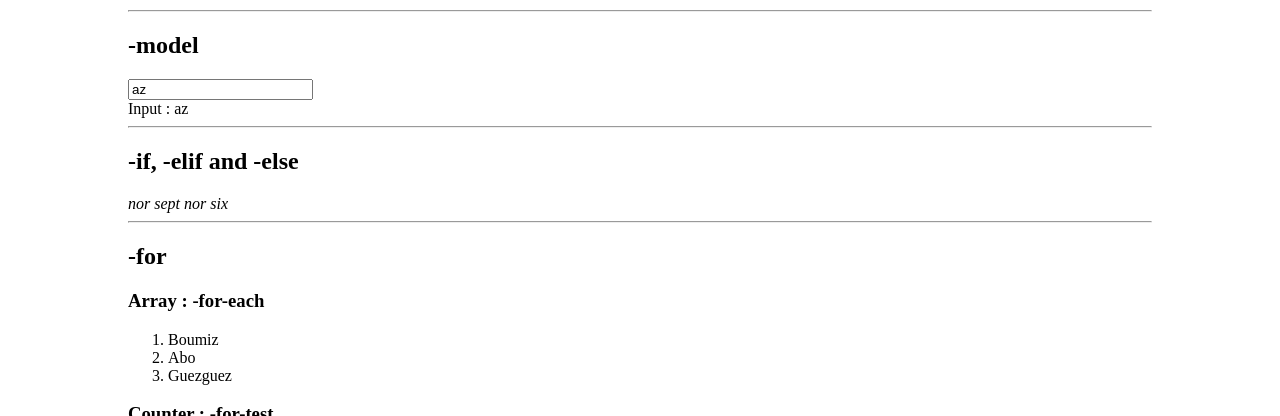
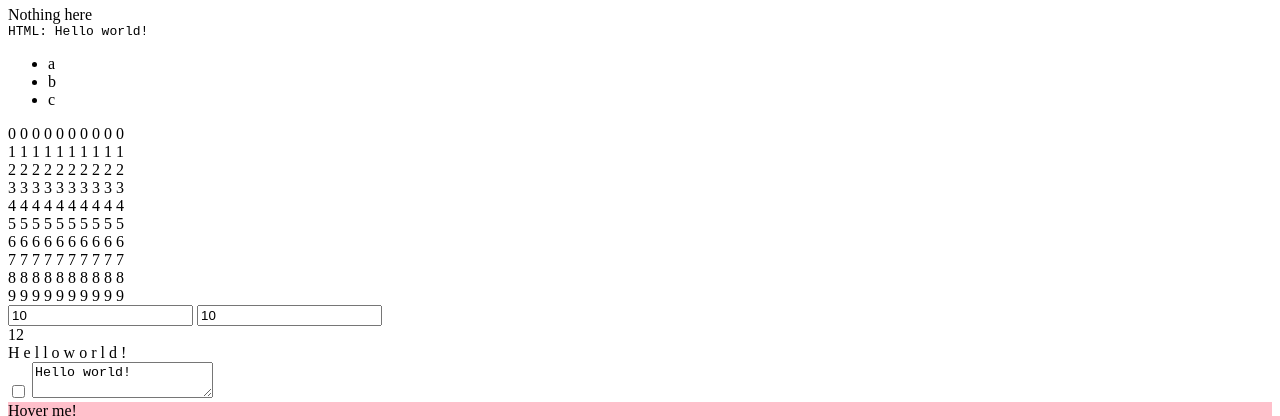
Before and after one commit to ptlc8/anchovy, a plain HTML site: page test.html in a window 1280 px wide. Shown: the part 121-537 px from the top of the page. Drawn offline with Linux system fonts and the light colour scheme; no server answers.

Commit message:
starting a refactoring

```diff
--- /dev/null
+++ b/anchovy2.js
@@ -0,0 +1,387 @@
+"use strict";
+var Anchovy = function() {
+
+    var scopes = new Map();
+    var views = new Map();
+
+    // Model class
+    function Model(data = {}) {
+        var element = document.documentElement;
+        if (document.currentScript?.dataset?.isView) {
+            element = document.currentScript.parentElement;
+            while (element.dataset.view == undefined)
+                element = element.parentElement;
+        }
+        if (scopes.get(element) !== undefined)
+            throw "Model already defined for this document or view !";
+        var proxy = new Proxy(data, {
+            set: function (target, name, value) {
+                target[name] = value;
+                console.log("Update " + name + " !");
+                update(element, name);
+                return true;
+            }
+        });
+        scopes.set(element, proxy);
+        return proxy;
+    }
+
+    // represents a scope of variables
+    function Scope(parentScope = {}, data = {}) {
+        let target = {};
+        var proxy = new Proxy(target, {
+            get: function (target, name) {
+                return name in target ? target[name] : parentScope[name];
+            },
+            set: function (target, name, value) {
+                if (name in target || name == "put")
+                    target[name] = value;
+                else
+                    parentScope[name] = value;
+                return true;
+            },
+            has: function (target, name) {
+                return name in target || name in parentScope;
+            },
+            ownKeys: function (target) {
+                return Object.keys(target).concat(Object.keys(parentScope));
+            },
+            enumerate: function (target) {
+                return Object.keys(target).concat(Object.keys(parentScope));
+            }
+        });
+        proxy.put = function (name, value) {
+            target[name] = value;
+        }
+        return proxy;
+    }
+
+    // return scope of an element
+    function getScope(el) {
+        if (el == null)
+            return globalThis;
+        return scopes.get(el) || getScope(el.parentElement);
+    }
+
+    // update scope of an element
+    function updateScope(el, data) {
+        if (!scopes.has(el))
+            scopes.set(el, Scope(getScope(el.parentElement)));
+        for (let k in data) scopes.get(el).put(k, data[k]);
+    }
+
+    // remove lost scopes (scopes of removed elements)
+    function cleanScopes() {
+        for (let el of scopes.keys())
+            if (!document.documentElement.contains(el))
+                scopes.delete(el);
+    }
+
+    // eval expression in scope
+    function evalExpression(expression, element) {
+        return new Function("_scope", "with(_scope) { return " + expression + " }").call(element, getScope(element));
+    }
+
+    // update a DOM element and its children, TODO: if variable is specified, only update elements that depend on this variable
+    function update(el, variable=null) {
+        var updateChildren = true;
+
+        // data-model
+        if (shouldUpdate(el.dataset.model, variable)) {
+            el.dataset.bind = el.dataset.model;
+            //var updateSet = new Set(el.dataset.update ? el.dataset.update.split("|") : []);
+            //updateSet.add(el.dataset.model);
+            //el.dataset.update = [...updateSet].join("|");
+            el.removeEventListener("input", onInput);
+            el.addEventListener("input", onInput);
+        }
+
+        // data-if attribute
+        if (shouldUpdate(el.dataset.if, variable)) {
+            let condition = evalExpression(el.dataset.if, el);
+            showHide(el, condition);
+            updateAfterIf(el, condition);
+        }
+
+        // data-bind attribute
+        if (shouldUpdate(el.dataset.bind, variable)) {
+            console.log("binding "+el.dataset.bind+" for " + variable + " !")
+            let value = evalExpression(el.dataset.bind, el);
+            if ("INPUT" == el.tagName) {
+                el[el.type == "checkbox" ? "checked" : "value"] = value;
+            } else if (["SELECT", "TEXTAREA"].includes(el.tagName)) {
+                el.value = value;
+            } else if (el.innerText !== value)
+                el.innerText = value;
+        }
+
+        for (let attr in el.dataset) {
+            // data-on-* attributes
+            if (attr.startsWith("on")) {
+                //let eventName = camelToKebab(attr.replace("on", ""));
+                let eventName = attr.replace("on", "").toLowerCase();
+                el.removeEventListener(eventName, onEvent);
+                el.addEventListener(eventName, onEvent);
+            }
+
+            // data-bind-* attributes
+            if (attr.startsWith("bind") && attr != "bind" && shouldUpdate(el.dataset[attr], variable)) {
+                let bindingAttr = camelToKebab(attr.replace("bind", ""));
+                el.setAttribute(bindingAttr, evalExpression(el.dataset[attr], el));
+            }
+        }
+
+        // data-repeat attribute
+        if (shouldUpdate(el.dataset.repeat, variable)) {
+            // if first run
+            if (el.dataset.repeatContent == undefined) {
+                el.dataset.repeatContent = el.innerHTML;
+                el.innerHTML = "";
+            }
+            let repeat = evalExpression(el.dataset.repeat, el);
+            if (repeat > el.children.length) {
+                let last = el.children.length;
+                for (let index = el.children.length; index < repeat; index++) {
+                    el.insertAdjacentHTML("beforeend", el.dataset.repeatContent);
+                    updateScope(el.lastElementChild, {
+                        [el.dataset.repeatIndex]: index
+                    });
+                }
+                for (let i = last; i < el.children.length; i++) {
+                    update(el.children[i]);
+                }
+            } else if (repeat < el.children.length) {
+                for (let index = el.children.length - 1; index >= repeat; index--)
+                    el.children[index].remove();
+            }
+            updateChildren = false;
+        }
+
+        // data-for-each attribute // TODO: optimize
+        if (el.dataset.forEach && shouldUpdate(el.dataset.forIn, variable)) {
+            // if first run
+            if (el.dataset.forContent == undefined)
+                el.dataset.forContent = el.innerHTML;
+            el.innerHTML = "";
+            let updatedCount = 0;
+            let array = evalExpression(el.dataset.forIn, el);
+            for (const [index, item] of array.entries()) {
+                el.insertAdjacentHTML("beforeend", el.dataset.forContent);
+                while (updatedCount < el.children.length) {
+                    updateScope(el.children[updatedCount], {
+                        [el.dataset.forEach]: item,
+                        [el.dataset.forIndex]: index
+                    });
+                    update(el.children[updatedCount]);
+                    updatedCount++;
+                }
+            }
+            updateChildren = false;
+        }
+
+        // data-html attribute
+        if (shouldUpdate(el.dataset.html, variable)) {
+            setInnerHTML(el, evalExpression(el.dataset.html, el), "isHtml");
+        }
+
+        // Update children
+        if (updateChildren)
+            for (let child of el.children)
+                update(child, variable);
+
+        // data-include data-view attribute
+        if (el.dataset.view && !("loaded" in el.dataset)) {
+            el.dataset.loaded = true;
+            fetch(el.dataset.view)
+                .then(resp => resp.text())
+                .then(html => {
+                    setInnerHTML(el, html, "isView");
+                    for (let child of el.children) {
+                        update(child);
+                    }
+                });
+        }
+
+        cleanScopes();
+    }
+
+    function shouldUpdate(data, variable) {
+        return data && (!variable || data == variable || !data.match(/^[a-z0-9_]+$/i));
+    }
+
+    // when a model input changes, update the model
+    function onInput(event) {
+        evalExpression(event.target.dataset.model + " = this.type == 'checkbox' ? this.checked : ['INPUT','SELECT','TEXTAREA'].includes(this.tagName) ? this.value : this.innerText;", event.target);
+    }
+
+    // when a event is triggered, eval the expression
+    function onEvent(event) { // TODO : add modifiers like .once, .prevent, .stop, .capture, .passive
+        var expression = event.target.dataset["on" + event.type.charAt(0).toUpperCase() + event.type.slice(1)];
+        evalExpression(expression, event.target);
+    }
+
+    // update elements after an if: elif or else
+    function updateAfterIf(el, condition) {
+        // data-elif attribute
+        if (el.nextElementSibling?.dataset?.elif != undefined) {
+            if (!condition) {
+                let condition = evalExpression(el.nextElementSibling.dataset.elif, el.nextElementSibling);
+                showHide(el.nextElementSibling, condition);
+                updateAfterIf(el.nextElementSibling, condition);
+            } else {
+                showHide(el.nextElementSibling, false);
+                updateAfterIf(el.nextElementSibling, true);
+            }
+        }
+        // data-else attribute
+        else if (el.nextElementSibling?.dataset?.else != undefined) {
+            showHide(el.nextElementSibling, !condition);
+        }
+    }
+
+    // show or hide an element
+    function showHide(el, showCondition) { // TODO : transitions
+        el.style.display = showCondition ? "" : "none";
+    }
+
+    // set innerHTML of an element and fix scripts
+    function setInnerHTML(el, html, tag=null) {
+        el.innerHTML = html;
+        Array.from(el.querySelectorAll("script")).forEach(oldScript => {
+            const newScript = document.createElement("script");
+            if (tag !== null)
+                newScript.dataset[tag] = true;
+            Array.from(oldScript.attributes)
+                .forEach(attr => newScript.setAttribute(attr.name, attr.value));
+            newScript.appendChild(document.createTextNode("(function(){ " + oldScript.innerHTML + " })();"));
+            oldScript.parentNode.replaceChild(newScript, oldScript);
+        });
+    }
+
+    // convert camelCase to kebab-case
+    function camelToKebab(str) {
+        return str.replace(/([a-z])([A-Z])/g, "$1-$2").toLowerCase();
+    }
+
+    window.addEventListener("load", function () {
+        update(document.documentElement);
+    });
+
+    return { Model, update, scopes, getScope, evalExpression, Scope, views /* TODO remove */ };
+}();
+
+
+/*
+function updateProp(prop) {
+    //prop = prop.match(/^this\.[^\.]+|^[^\.]+/); // TMP
+    console.log("Update: " + prop);
+    for (let el of register[prop] || [])
+        update(el);
+}
+
+function findUpdatesName(context, props) {
+    return props.split("|").map(p => findUpdateName(context, p));
+}
+
+function findUpdateName(context, prop) {
+    var bind = prop;
+    do {
+        prop = bind.split(".");
+        var bind = prop[0];
+        var found = true;
+        for (let i = 1; i < prop.length; i++) {
+            if (context["_eq_" + bind]) {
+                bind = context["_eq_" + bind];
+                found = false;
+            }
+            bind += "." + prop[i];
+        }
+        if (context["_eq_" + bind]) {
+            bind = context["_eq_" + bind];
+            found = false;
+        }
+    } while (!found);
+    return bind;
+}
+
+const target = Symbol("target");
+function Properties(obj = {}, parent = "this") {
+    for (key in obj) {
+        if (obj[key][target])
+            obj[key] = new Properties(obj[key][target], parent ? parent + "." + key : key);
+        else if (obj[key] instanceof Object)
+            obj[key] = new Properties(obj[key], parent ? parent + "." + key : key);
+    }
+    return new Proxy(obj, {
+        set(obj, prop, value) {
+            if (obj[prop] !== value) {
+                var updateLength = obj instanceof Array && prop.match(/^[0-9]+$/) && parseInt(prop)+1 > obj.length;
+                obj[prop] = value[target] ? new Properties(value[target], parent ? parent + "." + prop : prop)
+                    : value instanceof Object ? new Properties(value, parent ? parent + "." + prop : prop)
+                        : value;
+                if (updateLength) updateProp(parent ? parent + ".length" : "length");
+                updateProp(parent ? parent + "." + prop : prop);
+            }
+            return true;
+        },
+        get(obj, prop) {
+            if (prop == target)
+                return obj;
+            return obj[prop]
+        }
+    });
+}
+
+const context = Symbol("context");
+const variables = Symbol("variables");
+const olds = Symbol("olds");
+const hasChanged = Symbol("hasChanged");
+const updateSymbol = Symbol("update");
+const equivalentsSymbol = Symbol("quivalents");
+function Context(parentContext) {
+    var ctx = new Proxy({}, {
+        set(obj, prop, value) {
+            if ([context, variables, olds, hasChanged, updateSymbol, equivalentsSymbol].includes(prop) || ctx[variables].includes(prop)) {
+                obj[prop] = value;
+            } else {
+                ctx[context][prop] = value;
+            }
+        },
+        get(obj, prop, receiver) {
+            if ([context, variables, olds, hasChanged, updateSymbol, equivalentsSymbol].includes(prop) || ctx[variables].includes(prop)) {
+                return obj[prop];
+            } else {
+                return ctx[context][prop];
+            }
+        },
+        ownKeys(obj) {
+            return Object.keys(obj).concat(Object.keys(ctx[context]));
+        },
+        getOwnPropertyDescriptor(obj, prop) {
+            return {
+                enumerable: true,
+                configurable: true
+            };
+        },
+        has(obj, key) {
+            return key in obj || key in ctx[context];
+        }
+    });
+    ctx[context] = parentContext;
+    ctx[variables] = [];
+    ctx[olds] = null;
+    ctx[hasChanged] = function () {
+        if (ctx[olds] == null) return true;
+        for (let key in ctx[variables])
+            if (ctx[variables][key] != ctx[olds][key])
+                return true;
+        return false;
+    };
+    ctx[updateSymbol] = function () {
+        ctx[olds] = [];
+        for (let key in ctx[variables])
+            ctx[olds][key] = ctx[variables][key];
+    };
+    ctx[equivalentsSymbol] = {};
+    return ctx;
+}*/
--- a/test.html
+++ b/test.html
@@ -1,64 +1,67 @@
-<script src="anchovy.js"></script>
+<script src="anchovy2.js"></script>
 <script>
-    Object.assign(properties, {
-        number: 7,
-        text: "az",
-        smile: false
+    var model = Anchovy.Model({
+        text: "Hello world!",
+        secret: "I'm secret",
+        striked: false,
+        colors: ["pink", "", "lime", "cyan", "coral"],
+        color: 0,
+        getColor: function() {
+            return this.colors[this.color % this.colors.length];
+        },
+        w: 10,
+        h: 10
     });
-    setInterval(() => properties.number = [6, 7, 8][~~(Math.random() * 3)], 1000);
-    function getSmileImage() {
-        return properties.smile ? "https://ambi.dev/pcv/assets/player.png" : "https://ambi.dev/bark/assets/icon.png";
-    }
 </script>
 
-<style>
-    body {
-        margin: 0 10% 10em 10%;
-    }
-</style>
+<body>
+    <i data-bind="Anchovy.scopes.size + ' scopes'"></i>
+    <br />
 
-<body>
-    <h1>Tests</h1>
+    <input data-model="text" />
+    <h1 data-bind="text" data-bind-style="striked?'text-decoration:line-through':''"></h1>
 
-    <h2>-bind and -update</h2>
-    Value : <span data-bind="this.number" data-update="this.number"></span>
-    <hr />
+    <span data-bind="secret" data-if="!text.includes('!')"></span>
+    <span data-else>Nothing here</span>
 
-    <h2>-model</h2>
-    <input type="text" data-model="this.text" />
     <br />
-    Input : <span data-bind="this.text" data-update="this.text"></span>
-    <hr />
 
-    <h2>-if, -elif and -else</h2>
-    <b data-if="this.number==7" data-update="this.number">sept</b>
-    <u data-elif="this.number==6">six</u>
-    <i data-else>nor sept nor six</i>
-    <hr />
+    <code data-html="'HTML: ' + text"></code>
 
-    <h2>-for</h2>
-    <h3>Array : -for-each</h3>
-    <ol data-for-each="prof" data-for-in="['Boumiz','Abo','Guezguez']">
-        <li data-bind="this.prof"></li>
-    </ol>
+    <ul data-for-each="item" data-for-in="['a','b','c']">
+        <li data-bind="item"></li>
+    </ul>
 
-    <h3>Counter : -for-test</h3>
-    <ul data-for-init="this.i=1" data-for-test="this.i<=3" data-for-next="this.i++">
-        <li>
-            <span data-bind="this.i"></span><sup data-if="this.i==1">st</sup><sup data-elif="this.i==2">nd</sup><sup
-                data-else>rd</sup> element
-        </li>
-        <li>
-            <span data-bind="this.i+0.5"></span><sup>th</sup> element
-        </li>
-    </ul>
-    <hr />
+    <div data-repeat="w" data-repeat-index="i">
+        <!--<b data-bind="i"></b>-->
+        <div data-repeat="h" data-repeat-index="j" style="display:inline-flex;flex-direction:column;">
+            <span data-bind="j"></span>
+        </div>
+    </div>
 
-    <h2>-bind-* and -on-*</h2>
-    <img width="200" data-bind-src="getSmileImage()" data-update="this.smile" />
-    <button data-on-click="this.smile=!this.smile">Switch emotion</button>
-    <hr />
+    <input type="number" data-model="w" placeholder="width" />
+    <input type="number" data-model="h" placeholder="height" />
+    <br/>
 
-    <h2>-view</h2>
-    <div data-view="question.view.html"></div>
+    <span data-bind="[...text].length"></span>
+    <div data-for-each="letter" data-for-in="[...text]" id="lettersDiv">
+        <!--<div data-for-each="letter" data-for-in="[...text]" style="display:inline-flex;flex-direction:column;">-->
+            <span data-bind="letter"></span>
+        <!--</div>-->
+    </div>
+
+    <input type="checkbox" data-model="striked" />
+
+    <textarea data-model="text"></textarea>
+
+    <div data-bind-style="'background-color:'+getColor()" data-on-mouseenter="color++" data-on-mouseout="color++">
+        Hover me!
+    </div>
+
+    <div data-view="test.view.html" data-param-text="This is a a view test"></div>
+    <br/>
+    <div data-view="test.view.html" data-param-text="This is a a view test"></div>
+    <br/>
+    <div data-view="test.view.html" data-param-text="This is a a view test"></div>
+
 </body>
```
Also changed, not shown: test.view.html (added, +11 -0 lines).
